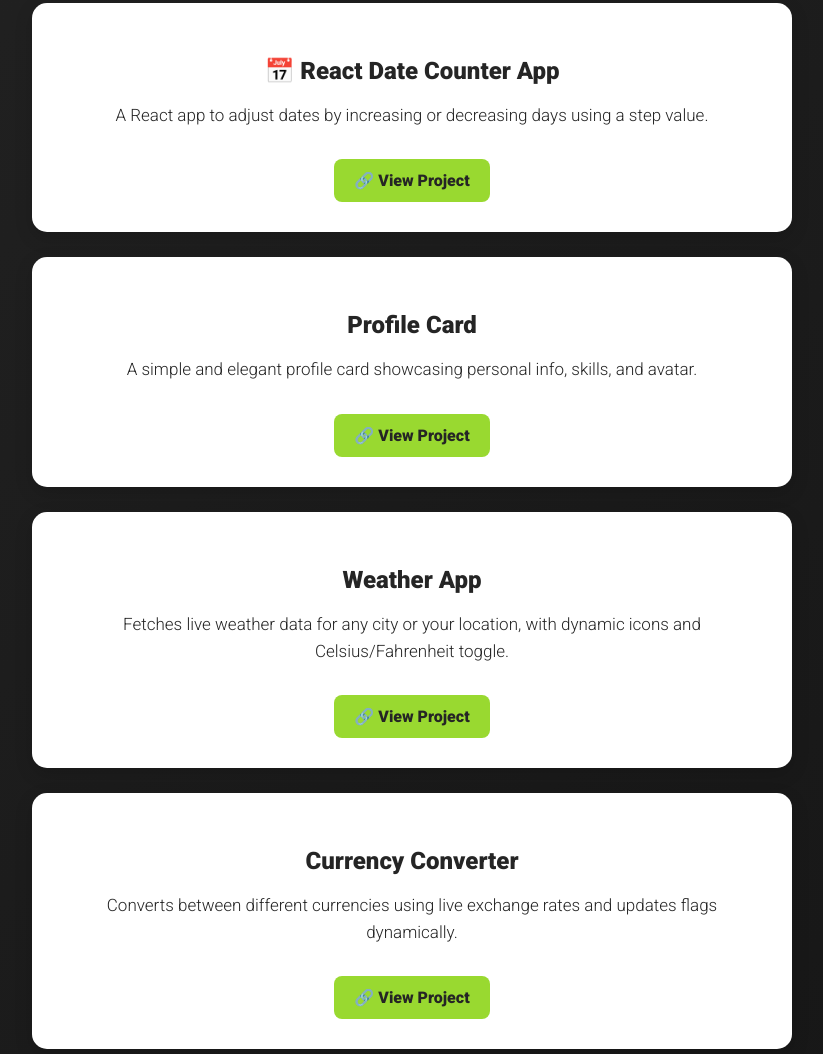
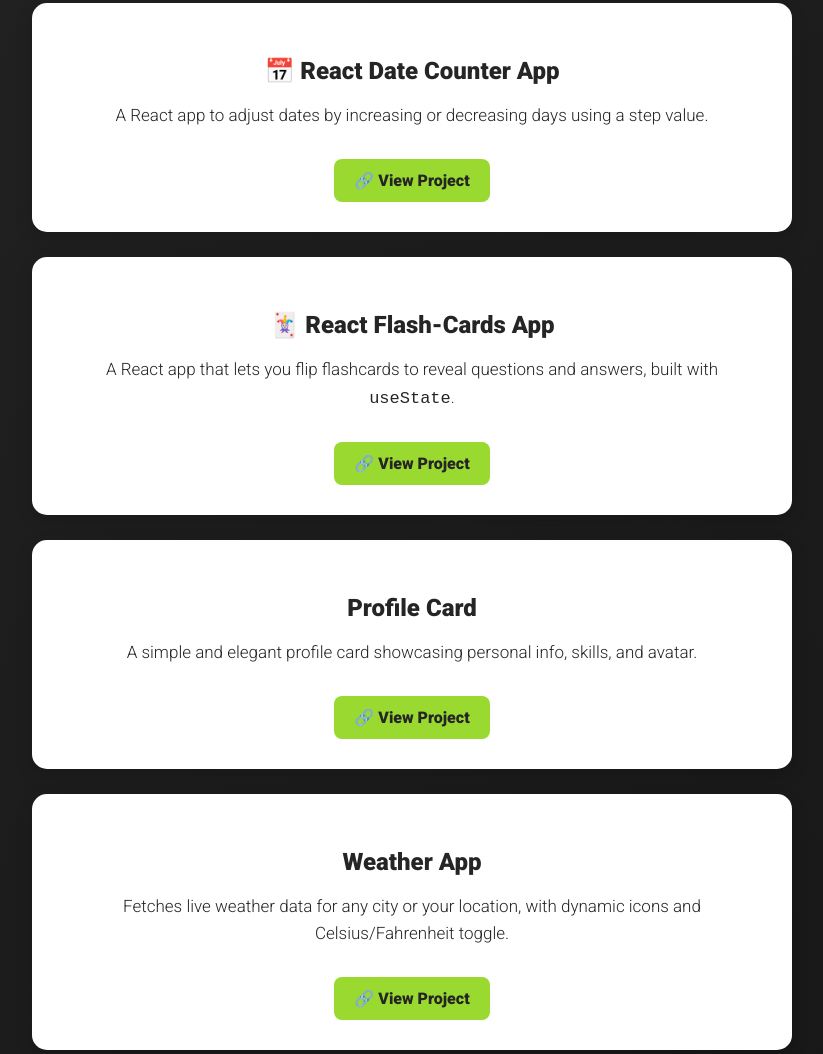
Before and after one commit to MuzammilKhan129/Portfolio, a plain HTML site: page index.html in a window 1280 px wide. Shown: the part 1892-2946 px from the top of the page, without its empty margins (228-1051 px from the left). Drawn offline with Linux system fonts and the light colour scheme.

Commit message:
chngedde

```diff
--- a/index.html
+++ b/index.html
@@ -75,6 +75,19 @@
           </p>
           <a
             href="https://muzammilkhan129.github.io/Date-Counter/"
+            target="_blank"
+            >🔗 View Project</a
+          >
+        </article>
+
+        <article>
+          <h3>🃏 React Flash-Cards App</h3>
+          <p>
+            A React app that lets you flip flashcards to reveal questions and
+            answers, built with <code>useState</code>.
+          </p>
+          <a
+            href="https://muzammilkhan129.github.io/Flash-Cards/"
             target="_blank"
             >🔗 View Project</a
           >
```
